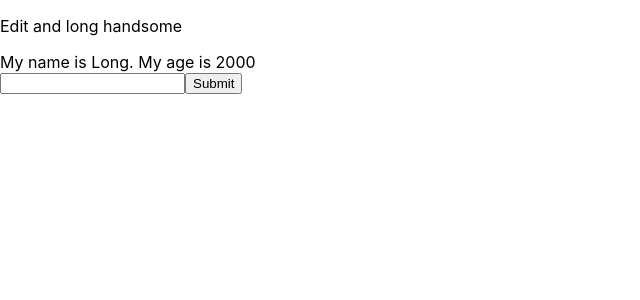
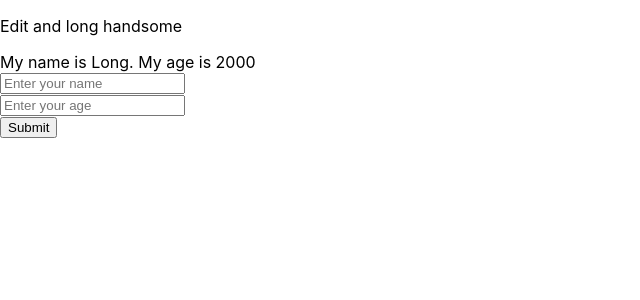
Before and after one commit to NguyenDucLongcode/demo-react-duan1, a React (Create React App) app: page / in a window 1280 px wide. Shown: the top 300 px of the page, without its empty margins (0-640 px from the left). Built offline with nearby package versions, Linux system fonts and the light colour scheme.

Commit message:
commit laafn5

```diff
--- a/src/component/MyConponent.js
+++ b/src/component/MyConponent.js
@@ -1,37 +1,9 @@
 import React from "react";
+import UserInFo from "./UserInFo";
 class MyComponent extends React.Component {
-  state = {
-    name: "Long",
-    age: 2000,
-  };
-  handlerOnChange = (event) => {
-    this.setState({ name: event.target.value });
-  };
-  handlerOnSubmit = (event) => {
-    event.preventDefault();
-    document.querySelector("form").reset();
-    console.log(this.state);
-  };
   //jsx
   render() {
-    return (
-      <div>
-        My name is {this.state.name}. My age is {this.state.age}
-        <form
-          onSubmit={(event) => {
-            this.handlerOnSubmit(event);
-          }}
-        >
-          <input
-            type="text"
-            onChange={(event) => {
-              this.handlerOnChange(event);
-            }}
-          ></input>
-          <button type="submit">Submit</button>
-        </form>
-      </div>
-    );
+    return <UserInFo />;
   }
 }
 export default MyComponent;
--- /dev/null
+++ b/src/component/UserInFo.js
@@ -0,0 +1,49 @@
+import React from "react";
+class UserInFo extends React.Component {
+  state = {
+    name: "Long",
+    age: 2000,
+  };
+  handlerOnChangeName = (event) => {
+    this.setState({ name: event.target.value });
+  };
+  handlerOnChangeAge = (event) => {
+    this.setState({ age: event.target.value });
+  };
+  handlerOnSubmit = (event) => {
+    event.preventDefault();
+    document.querySelector("form").reset();
+    console.log(this.state);
+  };
+  render() {
+    return (
+      <div>
+        My name is {this.state.name}. My age is {this.state.age}
+        <form
+          onSubmit={(event) => {
+            this.handlerOnSubmit(event);
+          }}
+        >
+          <input
+            placeholder="Enter your name"
+            type="text"
+            onChange={(event) => {
+              this.handlerOnChangeName(event);
+            }}
+          ></input>
+          <br />
+          <input
+            placeholder="Enter your age"
+            type="number"
+            onChange={(event) => {
+              this.handlerOnChangeAge(event);
+            }}
+          ></input>
+          <br />
+          <button type="submit">Submit</button>
+        </form>
+      </div>
+    );
+  }
+}
+export default UserInFo;
```
